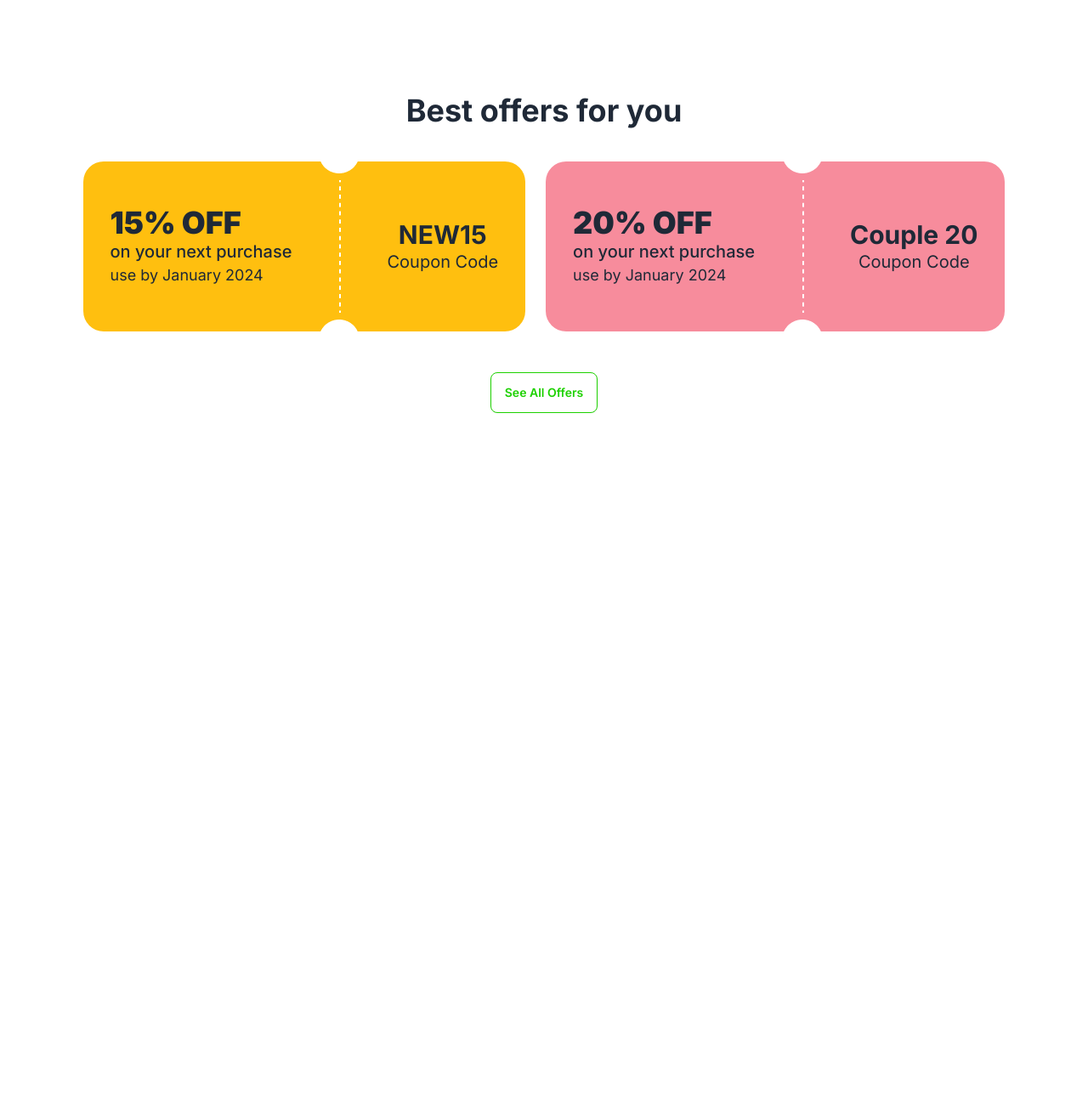
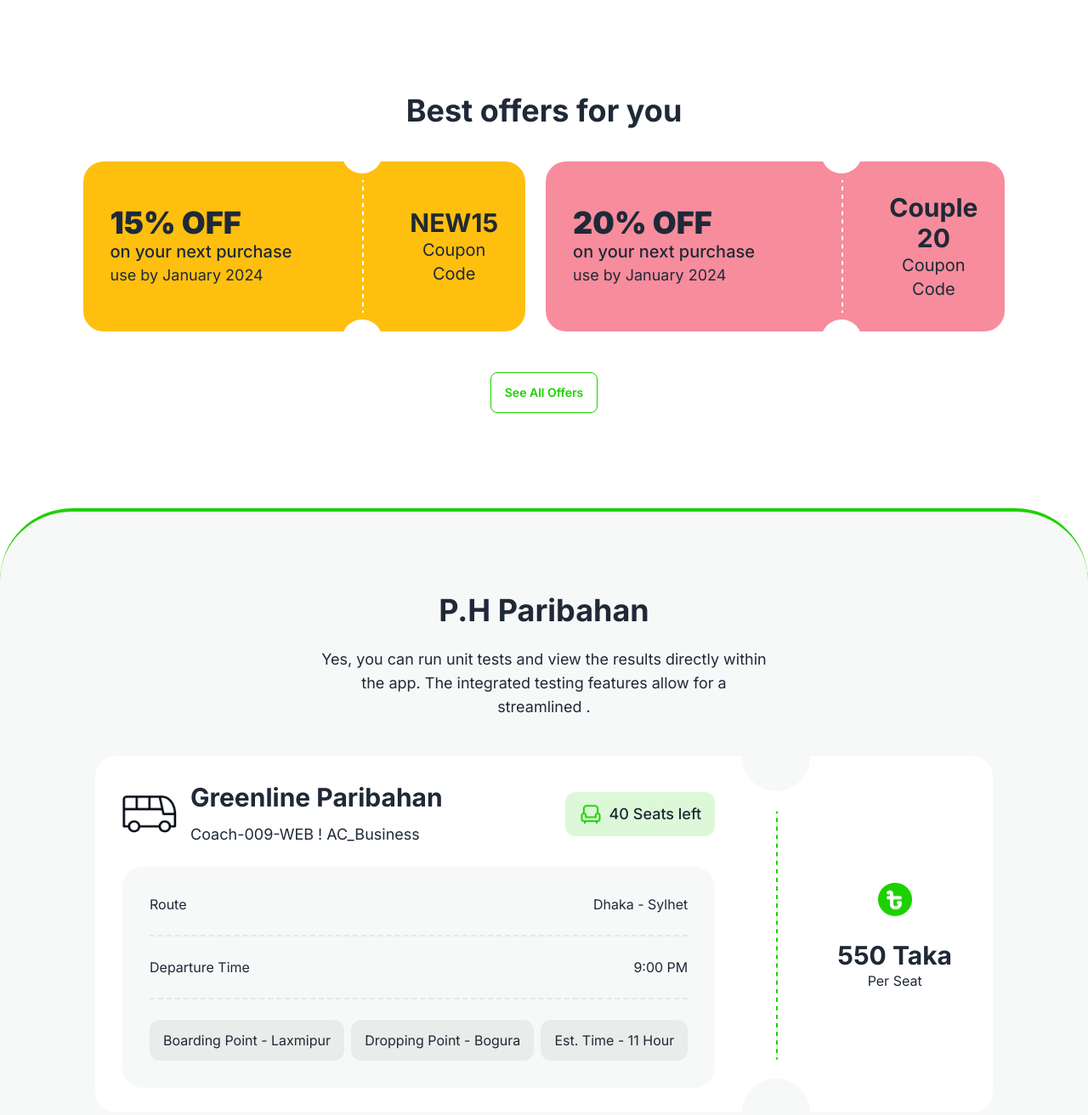
Before and after one commit to rahiInstant/green-line-bus-ticket, a plain HTML site: page index.html in a window 1280 px wide. Shown: the part 624-1936 px from the top of the page at 85% size. Before the commit the page ends 1110 px from the top, so only its background shows below. Drawn offline with nearby package versions, Linux system fonts and the light colour scheme.

Commit message:
add ticket info section

```diff
--- a/index.html
+++ b/index.html
@@ -53,7 +53,9 @@
                 <li><a>Search</a></li>
               </ul>
             </div>
-            <a class="text-2xl lg:text-4xl font-bold lg:font-extrabold flex-1"><span class="text-[#1DD100]">c</span>Ticket</a>
+            <a class="text-2xl lg:text-4xl font-bold lg:font-extrabold flex-1"
+              ><span class="text-[#1DD100]">c</span>Ticket</a
+            >
           </div>
           <div class="navbar-center hidden lg:flex">
             <ul class="menu menu-horizontal px-1 text-base">
@@ -85,9 +87,9 @@
           background-position: center center;
           background-size: cover;
         "
-        class="max-w-screen-xl p-5 rounded-[32px] banner h-[550px] bg-no-repeat mx-auto bg-center flex flex-col justify-center items-center"
+        class="max-w-screen-xl p-5 rounded-[32px] banner h-[550px] bg-no-repeat mx-auto flex flex-col justify-center"
       >
-        <div class=" flex flex-col items-center">
+        <div class="flex flex-col items-center">
           <h1
             class="text-3xl lg:text-5xl font-extrabold leading-[40px] lg:leading-[85px] text-center text-white"
           >
@@ -95,35 +97,45 @@
             <span class="text-green-500 text-5xl lg:text-7xl">Curve</span>
           </h1>
           <div
-            class="text-white w-[90%] lg:w-[50%] text-sm lg:text-lg text-center mt-4 "
+            class="text-white w-[90%] lg:w-[50%] text-sm lg:text-lg text-center mt-4"
           >
             Yes, you can run unit tests and view the results directly within the
             app. The integrated testing features allow for a streamlined .
           </div>
-          <button class="bg-green-500 btn text-base lg:text-xl font-bold border-none mt-8">
+          <button
+            class="bg-green-500 btn text-base lg:text-xl font-bold border-none mt-8"
+          >
             Buy ticket
           </button>
         </div>
       </section>
       <!-- best offer section -->
-      <section class="best-offer mt-28 flex flex-col items-center">
-        <h1 class="text-3xl lg:text-4xl  font-bold text-center">Best offers for you</h1>
+      <section
+        class="best-offer max-w-screen-xl mx-auto mt-28 flex flex-col items-center"
+      >
+        <h1 class="text-3xl lg:text-4xl font-bold text-center">
+          Best offers for you
+        </h1>
         <!-- offer card parent -->
-        <div class="flex  flex-col lg:flex-row items-center  mt-10 gap-6">
+        <div class="flex flex-col lg:flex-row items-center mt-10 gap-6">
           <!-- offer for new 15 -->
           <div
             class="bg-[#FFBF0F] w-[98%] lg:w-auto h-[200px] rounded-3xl flex justify-center items-center"
           >
             <!-- left section -->
-            <div class="p-5 lg:p-8 flex-auto">
+            <div class="p-5 lg:p-8 w-full">
               <h1>
-                <span class="text-3xl lg:text-4xl font-black">15% OFF</span><br />
-                <span class="text-base lg:text-xl font-medium">on your next purchase</span
+                <span class="text-3xl lg:text-4xl font-black">15% OFF</span
+                ><br />
+                <span class="text-base lg:text-xl font-medium"
+                  >on your next purchase</span
                 ><br />
                 <span class="text-sm lg:text-lg">use by January 2024</span>
               </h1>
             </div>
-            <img class="h-auto" src="./images/cupon-devider.png" alt="" />
+
+              <img  src="./images/cupon-devider.png" alt="" />
+
             <!-- right section -->
             <div class="p-5 lg:p-8 text-center">
               <h1>
@@ -137,10 +149,12 @@
             class="bg-[#F78C9C] w-[98%] lg:w-auto h-[200px] rounded-3xl flex justify-center items-center"
           >
             <!-- left section -->
-            <div class="p-5 lg:p-8 flex-auto">
+            <div class="p-5 lg:p-8 w-full">
               <h1>
-                <span class="text-3xl lg:text-4xl font-black">20% OFF</span><br />
-                <span class="text-base lg:text-xl font-medium">on your next purchase</span
+                <span class="text-3xl lg:text-4xl font-black">20% OFF</span
+                ><br />
+                <span class="text-base lg:text-xl font-medium"
+                  >on your next purchase</span
                 ><br />
                 <span class="text-sm lg:text-lg">use by January 2024</span>
               </h1>
@@ -149,7 +163,8 @@
             <!-- right section -->
             <div class="p-5 lg:p-8 text-center">
               <h1>
-                <span class="text-xl lg:text-3xl font-bold">Couple 20</span><br />
+                <span class="text-xl lg:text-3xl font-bold">Couple 20</span
+                ><br />
                 <span class="text-base lg:text-xl">Coupon Code</span>
               </h1>
             </div>
@@ -163,8 +178,61 @@
         </button>
       </section>
       <!-- Show-Case ticket section -->
-      <section class="show-case-ticket"></section>
-      <section class="finalize-ticket"></section>
+      <section
+        class="show-case-ticket px-28 py-24 rounded-[85px] bg-[#F7F8F8] mt-28 border-t-4 border-[#1DD100]"
+      >
+        <div class="text-center flex flex-col items-center">
+          <h1 class="text-4xl font-bold">P.H Paribahan</h1>
+          <h1 class="mt-6 text-lg w-1/2">
+            Yes, you can run unit tests and view the results directly within the
+            app. The integrated testing features allow for a streamlined .
+          </h1>
+        </div>
+        <!-- showcase ticket section -->
+        <div class="bg-white rounded-3xl mt-11 flex items-center">
+          <div class="px-8 py-7 flex-1">
+            <!-- top section -->
+            <div class="flex justify-between items-center">
+              <div class="flex gap-4 items-center">
+                <img class="w-16 h-11" src="./images/bus-logo.png" alt="" />
+                <div>
+                  <h1 class="text-3xl font-bold">Greenline Paribahan</h1>
+                  <h1 class="text-lg mt-3">Coach-009-WEB ! AC_Business</h1>
+                </div>
+              </div>
+              <div class="flex gap-2 bg-[#1DD10026] py-3 px-4 rounded-xl">
+                <img class="w-7 h-7" src="./images/seat-green.png" alt="" />
+                <h1 class="text-lg font-medium">40 Seats left</h1>
+              </div>
+            </div>
+            <!-- bottom section -->
+            <div class="p-8 mt-6 bg-[#F7F8F8] rounded-3xl">
+              <div class="flex border-b-2 border-dashed justify-between">
+                <h1>Route</h1>
+                <h1 class="mb-6">Dhaka - Sylhet</h1>
+              </div>
+              <div class="flex border-b-2 border-dashed justify-between mt-6">
+                <h1>Departure Time</h1>
+                <h1 class="mb-6">9:00 PM</h1>
+              </div>
+              <div class="flex  justify-between mt-6">
+                <h1 class="bg-[#0307120D] py-3 px-4 rounded-xl">Boarding Point - Laxmipur</h1>
+                <h1 class="bg-[#0307120D] py-3 px-4 rounded-xl">Dropping Point - Bogura</h1>
+                <h1 class="bg-[#0307120D] py-3 px-4 rounded-xl">Est. Time - 11 Hour</h1>
+              </div>
+            </div>
+          </div>
+          <img class="h-[100%]" src="./images/info-devider.png" alt="" />
+          <div class="px-8 py-7 pr-12 text-center flex flex-col items-center">
+            <img class="h-12 w-12" src="./images/fare.png" alt="" />
+            <h1 class="mt-6"><span class="text-3xl font-bold">550 Taka </span><br>Per Seat</h1>
+          </div>
+        </div>
+        <!-- finalize ticket section -->
+        <div>
+
+        </div>
+      </section>
     </main>
     <footer></footer>
   </body>
```
